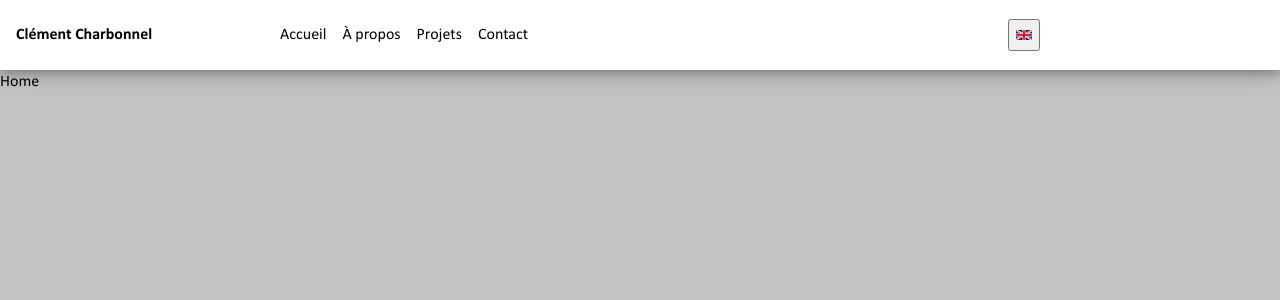
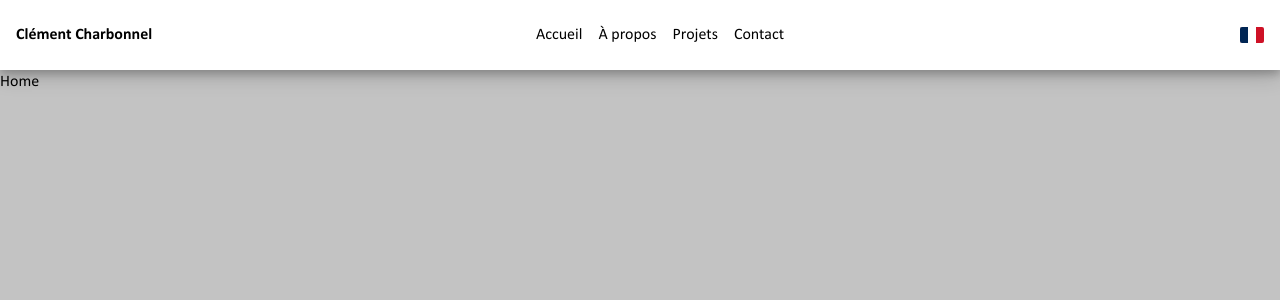
Before and after one commit to Clement38420/portfolio, a Vue app: page / in a window 1280 px wide. Shown: the top 300 px of the page. Built offline with nearby package versions, Linux system fonts and the light colour scheme.

Commit message:
feat: add SVG icons switching for English and French

```diff
--- a/src/components/NavBar.vue
+++ b/src/components/NavBar.vue
@@ -1,10 +1,15 @@
 <script setup lang="ts">
 import { useI18n } from 'vue-i18n'
+import { computed } from 'vue'
 const { t, locale } = useI18n()
 
 function toggleLanguage() {
   locale.value = locale.value === 'en' ? 'fr' : 'en'
 }
+
+const languageImage = computed(() => {
+  return new URL(`../assets/images/${locale.value}.svg`, import.meta.url).href
+})
 </script>
 
 <template>
@@ -25,7 +30,7 @@ function toggleLanguage() {
       </li>
     </ul>
     <button class="language-switch" @click="toggleLanguage">
-      <img src="../assets/images/en.svg" alt="EN" />
+      <img :src="languageImage" :alt="locale" />
     </button>
   </nav>
 </template>
@@ -65,7 +70,21 @@ h1 {
 }
 
 .language-switch {
-  width: 2em;
-  height: 2em;
+  position: absolute;
+  right: 16px;
+  top: 50%;
+  transform: translateY(-50%);
+  width: 1.5em;
+  background: none;
+  border: none;
+  padding: 0;
+  cursor: pointer;
+}
+
+.language-switch img {
+  width: 100%;
+  height: 100%;
+  object-fit: contain;
+  border-radius: 2px;
 }
 </style>
```
